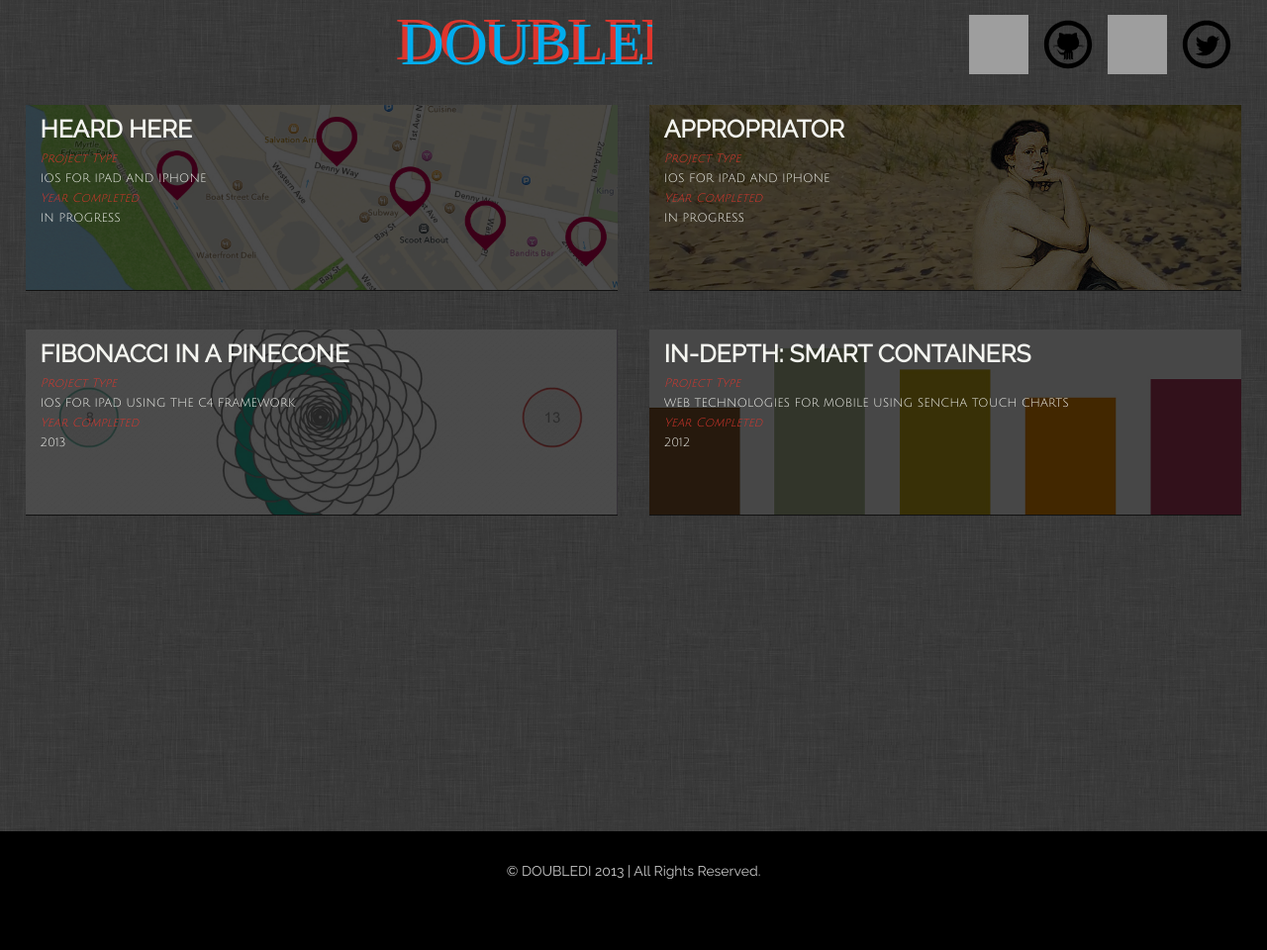
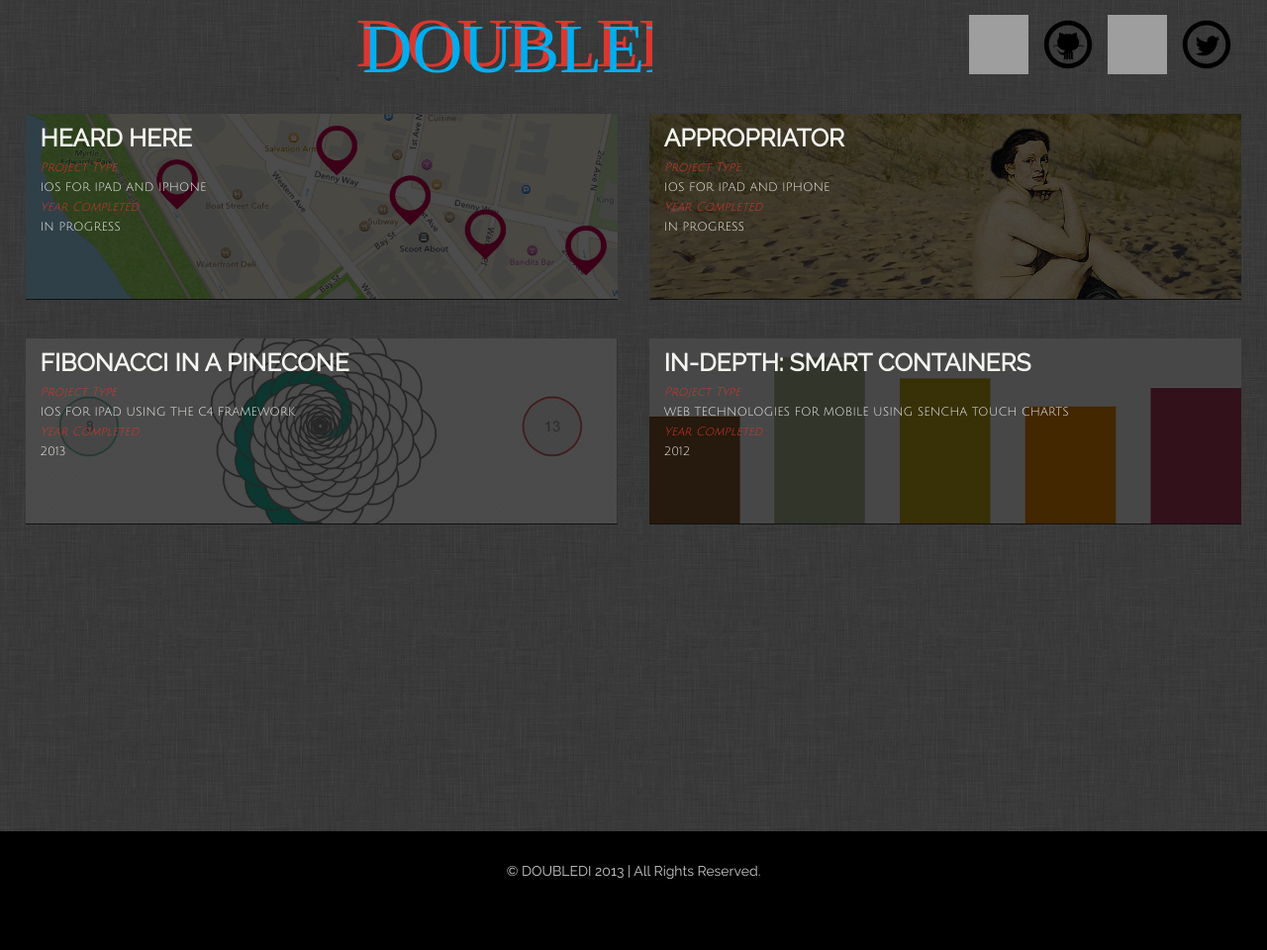
Before and after one commit to diannamertz/doubledi.github.com, a Jekyll site: the page built from index.html, in a window 1280 px wide. Shown: the whole page at 99% size. Built offline with Jekyll 4.4.1, drawn with Linux system fonts in a browser that asks for light colours; grey boxes are pictures that could not be loaded.

Commit message:
index changes

```diff
--- a/_layouts/default.html
+++ b/_layouts/default.html
@@ -50,8 +50,8 @@
                           xmlns:xlink="http://www.w3.org/1999/xlink"
                           x="0px"
                           y="0px"
-                          width="260px"
-                          height="60px"
+                          width="100%"
+                          height="100%"
                           viewBox="0 0 260 60"
                           enable-background="new 0 0 260 60"
                           xml:space="preserve">
```
